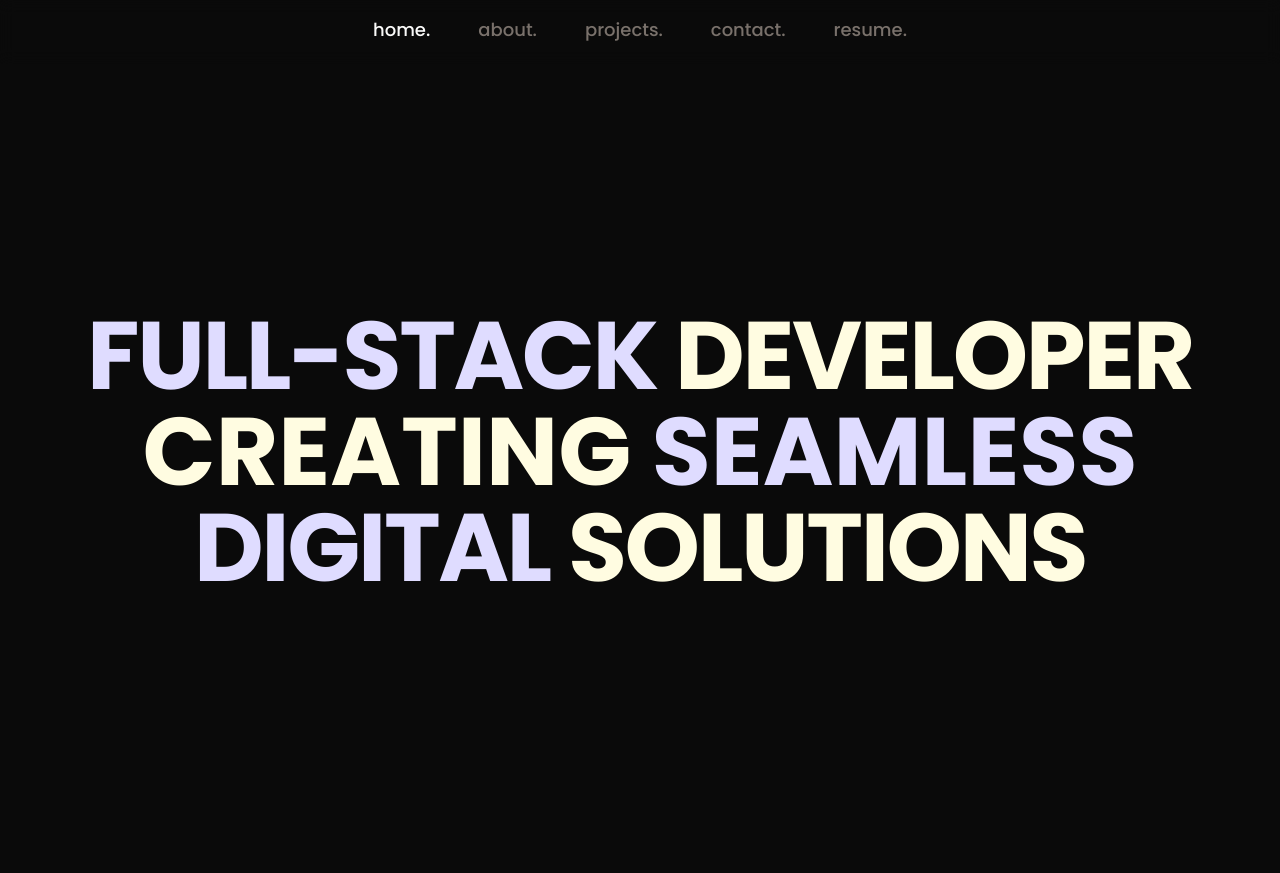
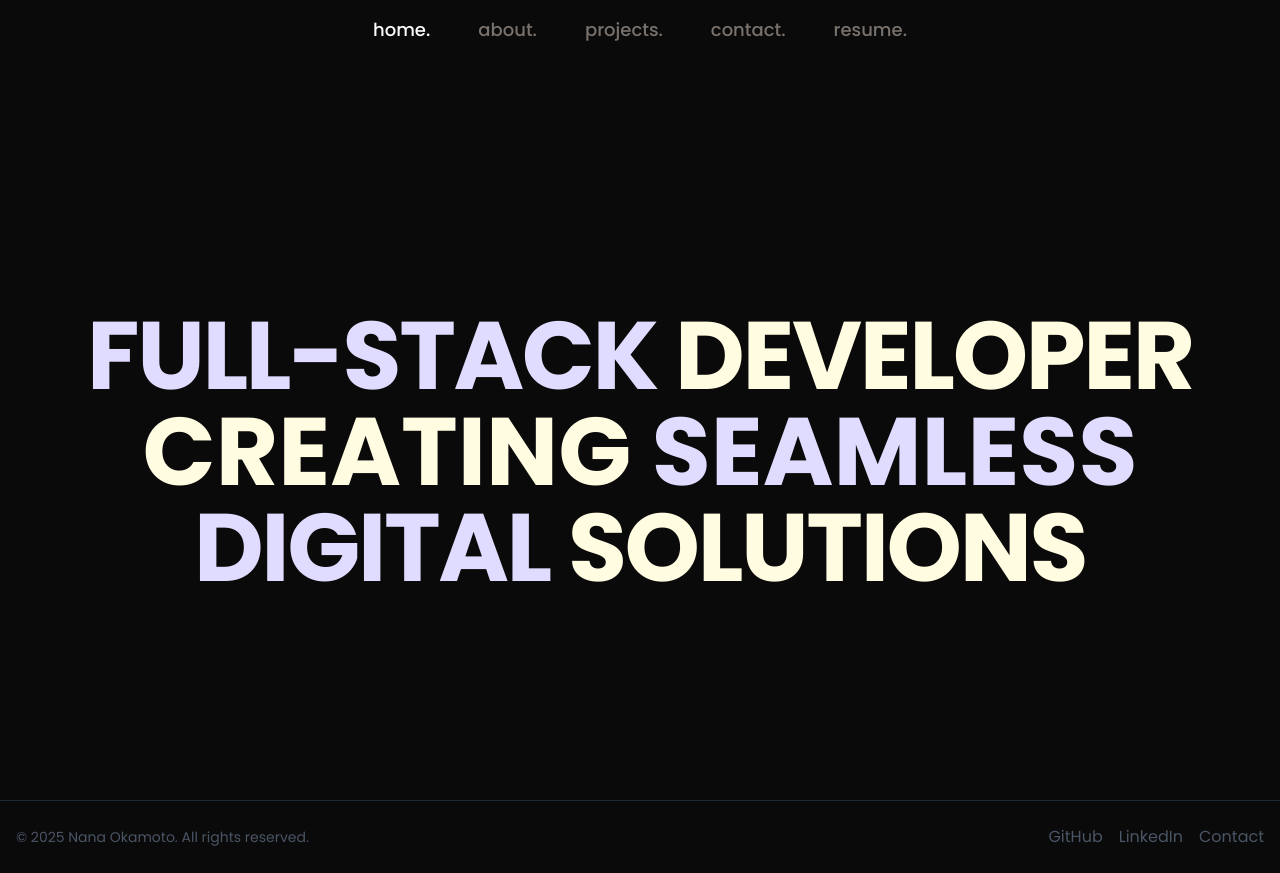
Before and after one commit to na1969na/developer-portfolio, a Next.js app: page / in a window 1280 px wide. Before the commit the page ends 800 px from the top, so only its background shows below. Built offline with nearby package versions, Linux system fonts and the light colour scheme.

Commit message:
add: added footer

```diff
--- a/src/app/layout.tsx
+++ b/src/app/layout.tsx
@@ -1,6 +1,7 @@
 import type { Metadata } from "next";
 import { Geist, Geist_Mono, Poppins } from "next/font/google";
 import "./globals.css";
+import Footer from "../components/ui/Footer";
 
 const geistSans = Geist({
   variable: "--font-geist-sans",
@@ -20,7 +21,8 @@ const poppins = Poppins({
 
 export const metadata: Metadata = {
   title: "Nana Okamoto | Full-Stack Developer",
-  description: "Professional portfolio showcasing engineering projects and skills.",
+  description:
+    "Professional portfolio showcasing engineering projects and skills.",
 };
 
 export default function RootLayout({
@@ -31,9 +33,10 @@ export default function RootLayout({
   return (
     <html lang="en">
       <body
-        className={`${geistSans.variable} ${geistMono.variable} ${poppins.variable} antialiased`}
+        className={`${geistSans.variable} ${geistMono.variable} ${poppins.variable} antialiased min-h-screen flex flex-col`}
       >
-        {children}
+        <main className="flex-grow">{children}</main>
+        <Footer />
       </body>
     </html>
   );
--- /dev/null
+++ b/src/components/ui/Footer.tsx
@@ -0,0 +1,37 @@
+import Link from "next/link";
+
+export default function Footer() {
+  return (
+    <footer className="w-full py-6 px-4 border-t border-gray-800 font-poppins">
+      <div className="max-w-7xl mx-auto flex flex-col md:flex-row justify-between items-center">
+        <div className="text-sm text-gray-600 dark:text-gray-400">
+          © {new Date().getFullYear()} Nana Okamoto. All rights reserved.
+        </div>
+        <div className="flex space-x-4 mt-4 md:mt-0">
+          <Link
+            href="https://github.com/na1969na"
+            target="_blank"
+            rel="noopener noreferrer"
+            className="text-gray-600 hover:text-gray-900 dark:text-gray-400 dark:hover:text-gray-100"
+          >
+            GitHub
+          </Link>
+          <Link
+            href="https://linkedin.com/in/nana-okamoto"
+            target="_blank"
+            rel="noopener noreferrer"
+            className="text-gray-600 hover:text-gray-900 dark:text-gray-400 dark:hover:text-gray-100"
+          >
+            LinkedIn
+          </Link>
+          <Link
+            href="mailto:nanaokamoto.tech@gmail.com"
+            className="text-gray-600 hover:text-gray-900 dark:text-gray-400 dark:hover:text-gray-100"
+          >
+            Contact
+          </Link>
+        </div>
+      </div>
+    </footer>
+  );
+}
```
